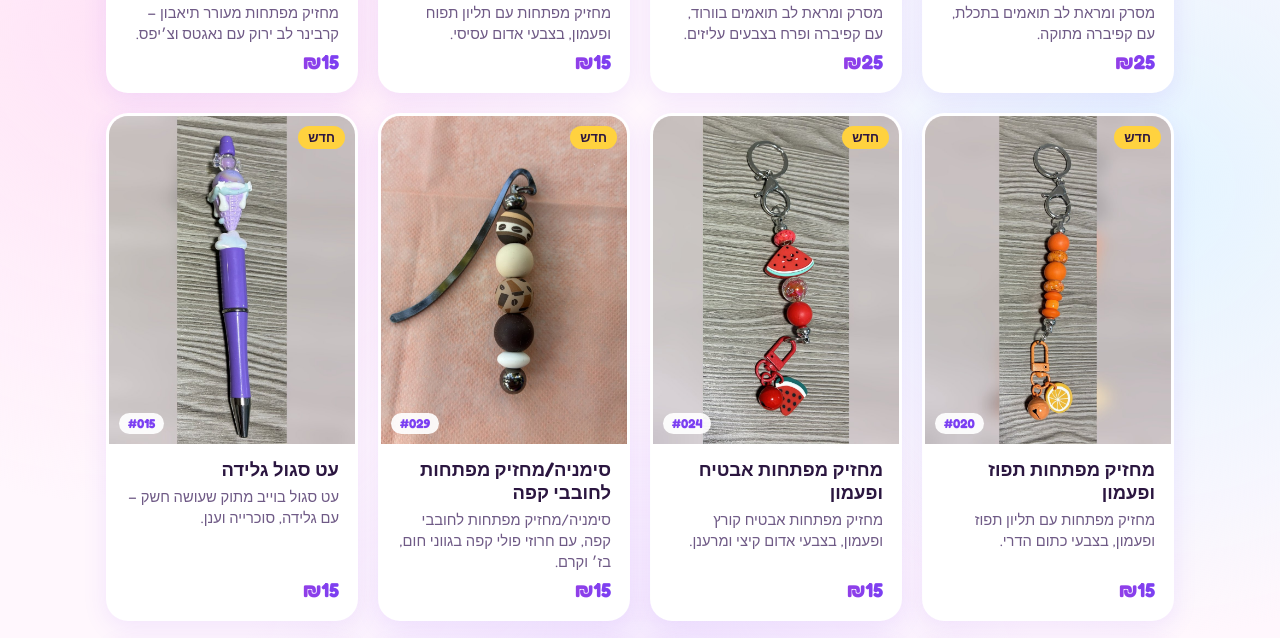
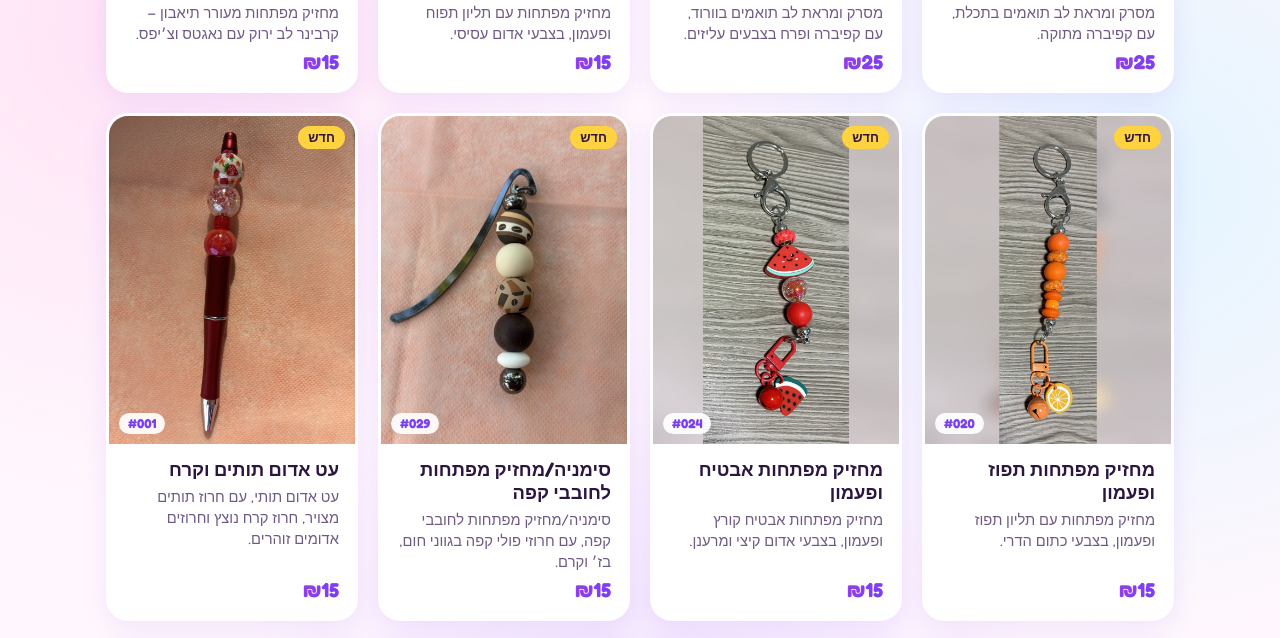
Before and after one commit to MU-ZAZA/MUZAZA, a plain HTML site: page index.html in a window 1280 px wide. Shown: the part 2451-3089 px from the top of the page. Drawn offline with Linux system fonts and the light colour scheme.

Commit message:
Add new 001 strawberry ice pen (reused number)
Co-Authored-By: Claude Opus 5.5 <noreply@anthropic.com>
Claude-Session: https://claude.ai/code/session_01WNpTJego4q6SCh1bvWBmFi

```diff
--- a/index.html
+++ b/index.html
@@ -160,6 +160,7 @@ const PRODUCTS = [
   {id:134, code:"034", theme:"other", name:"עט זהב דובי ורדים", cat:"עטים", price:15, desc:"עט זהב עם דובי ורדים סגול, פפיון זהב נוצץ ולב שקוף.", details:["דיו שחור","פריט יחיד – יש רק אחד!"], image:"img/034.jpg", badge:"חדש"},
   {id:135, code:"035", theme:"food", name:"עט אדום עוגה חגיגית", cat:"עטים", price:15, desc:"עט אדום עם עוגה חגיגית, חרוז דיסקו נוצץ וחרוז אדום מנוקד.", details:["דיו שחור","פריט יחיד – יש רק אחד!"], image:"img/035.jpg", badge:"חדש"},
   {id:136, code:"036", theme:"other", name:"עט אדום קורומי", cat:"עטים", price:15, desc:"עט אדום קורומי, עם פונפון פרוותי אדום וחרוזים נוצצים באדום וסגול.", details:["דיו שחור","פריט יחיד – יש רק אחד!"], image:"img/036.jpg", badge:"חדש"},
+  {id:137, code:"001", theme:"food", name:"עט אדום תותים וקרח", cat:"עטים", price:15, desc:"עט אדום תותי, עם חרוז תותים מצויר, חרוז קרח נוצץ וחרוזים אדומים זוהרים.", details:["דיו שחור","פריט יחיד – יש רק אחד!"], image:"img/001b.jpg", badge:"חדש"},
   // סטים: parts = המוצרים שבסט. אם אחד מהם נמכר – הסט מסומן כנמכר אוטומטית
   {id:201, code:"008+009", theme:"capybara", parts:["008","009"], name:"סט קפיברה תכלת – מסרק + מראה", cat:"סטים", price:25, desc:"מסרק ומראת לב תואמים בתכלת, עם קפיברה מתוקה.", details:["2 פריטים: מסרק #008 + מראה #009","במקום ₪30 – חוסכים ₪5"], image:"img/set-008-009.jpg", badge:"סט"},
   {id:202, code:"012+013", theme:"capybara", parts:["012","013"], name:"סט קפיברה ורוד עם פרח – מסרק + מראה", cat:"סטים", price:25, desc:"מסרק ומראת לב תואמים בוורוד, עם קפיברה ופרח בצבעים עליזים.", details:["2 פריטים: מסרק #012 + מראה #013","במקום ₪30 – חוסכים ₪5"], image:"img/set-012-013.jpg", badge:"סט"},
```
Also changed, not shown: img/001b.jpg (added).
